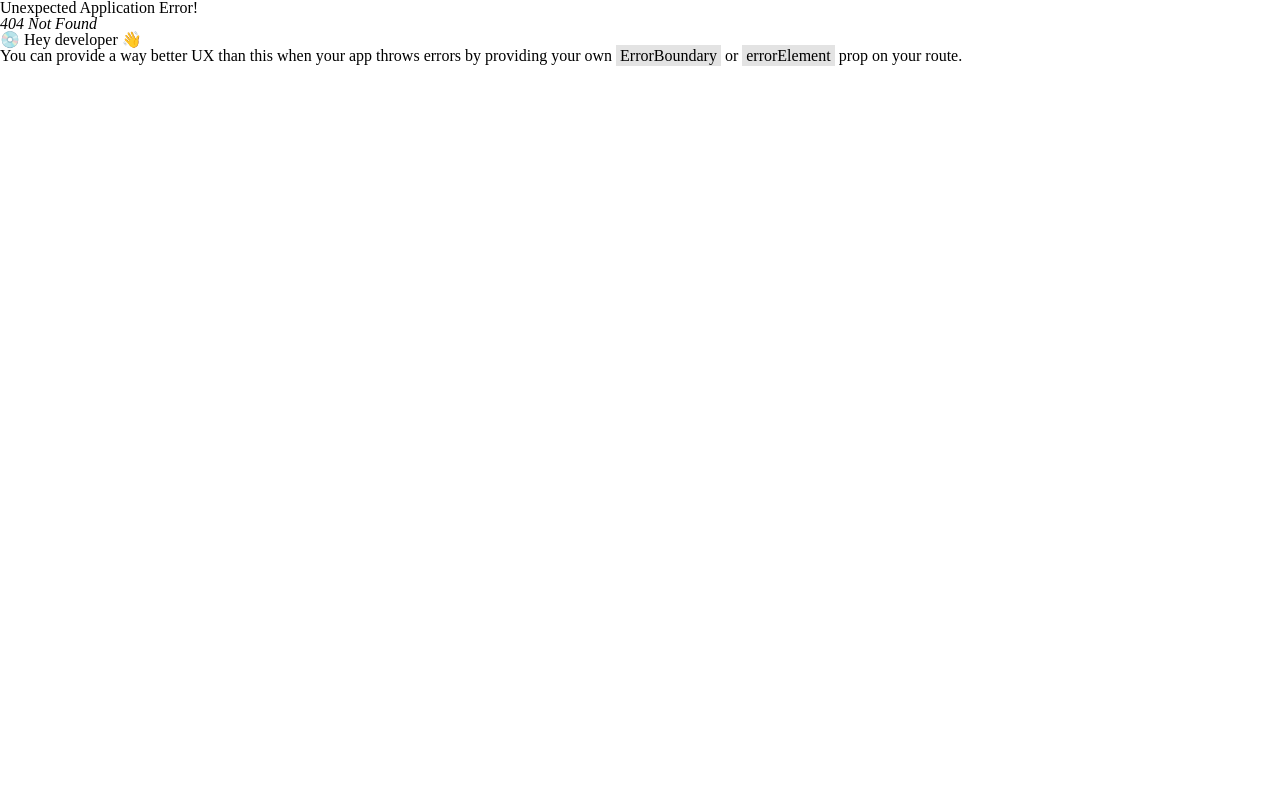
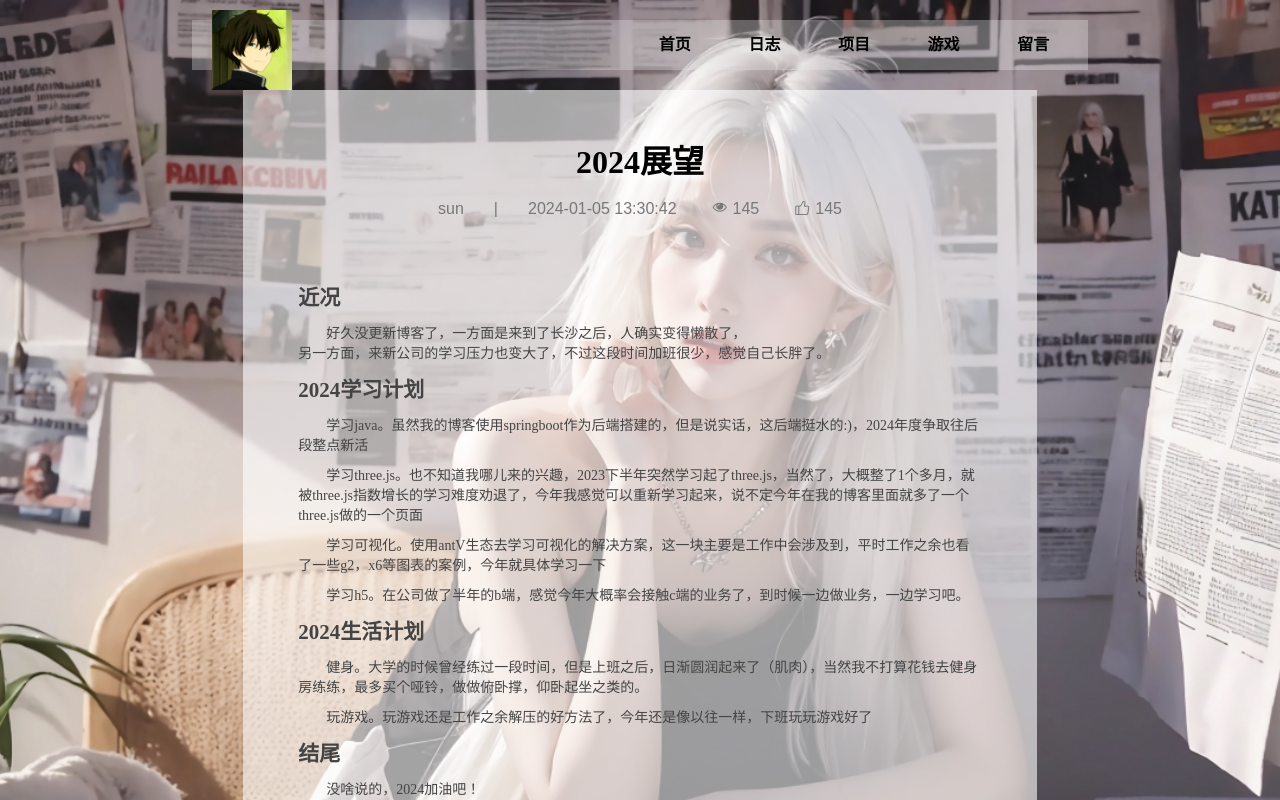
Before and after one commit to sunshineLi2019/myBl, a React (Vite) app: page /log/1 in a window 1280 px wide. Before the commit this address had no page. Built offline with nearby package versions, Linux system fonts and the light colour scheme.

Commit message:
文章页+路由传参

```diff
--- a/src/App.css
+++ b/src/App.css
@@ -5,6 +5,43 @@
   background-size: cover;
   overflow: hidden;
 }
+h1 {
+  font-size: 2em;
+  margin-block: 0.67em;
+  font-weight: bold;
+}
+h2 {
+  font-size: 1.5em;
+  margin-block: 0.83em;
+  font-weight: bold;
+}
+.box {
+  &::-webkit-scrollbar {
+    height: 0;
+    width: 0;
+  }
+  animation-name: fadeIn;
+  animation-duration: 1s;
+  animation-timing-function: ease-in-out;
+  animation-fill-mode: backwards;
+  max-width: 62%;
+  background-color: rgba(255, 255, 255, 0.6);
+  height: calc(100vh - 90px);
+  margin: 0 auto;
+  overflow: auto;
+  overflow-x: hidden;
+  transition: all 0.5s ease-in-out;
+  margin-top: 90px;
+}
+@keyframes fadeIn {
+  0% {
+    opacity: 0;
+  }
+  100% {
+    opacity: 1;
+  }
+}
+
 .iconfont {
   font-family: "iconfont" !important;
   font-size: 12px;
--- a/src/components/Navigation.tsx
+++ b/src/components/Navigation.tsx
@@ -54,7 +54,7 @@ export default function Navigation(): JSX.Element {
             <NavLink to="/">首页</NavLink>
           </li>
           <li>
-            <NavLink to="/log">日志</NavLink>
+            <NavLink to="/log/121">日志</NavLink>
           </li>
           <li>
             <NavLink to="/project">项目</NavLink>
--- a/src/pages/Home/Carousel.tsx
+++ b/src/pages/Home/Carousel.tsx
@@ -1,12 +1,16 @@
 import React from "react";
 import article from "./css/article.module.less";
-import Log from "../log/Log";
+import { useNavigate } from "react-router-dom";
 export default function Carousel() {
+  const navigate = useNavigate();
   return (
-    <div className={article.box}>
-      <Log />
-      {/* <ul>
-        <li>
+    <div className={`${article.box} box`}>
+      <ul>
+        <li
+          onClick={() => {
+            navigate("/log/121");
+          }}
+        >
           <div className={article.care}>
             <div className={article.target}>
               随笔
@@ -42,7 +46,11 @@ export default function Carousel() {
             </div>
           </div>
         </li>
-        <li>
+        <li
+          onClick={() => {
+            navigate("/log/122");
+          }}
+        >
           <div className={article.care}>
             <div className={article.target}>
               随笔
@@ -284,7 +292,7 @@ export default function Carousel() {
             <span>&gt;</span>
           </div>
         </div>
-      </ul> */}
+      </ul>
     </div>
   );
 }
--- a/src/pages/Home/css/article.module.less
+++ b/src/pages/Home/css/article.module.less
@@ -1,17 +1,5 @@
 .box {
-  .fadeIn(1s,ease-in-out);
-  max-width: 62%;
-  background-color: rgba(255, 255, 255, 0.6);
-  height: calc(100vh - 90px);
-  margin: 0 auto;
-  overflow: auto;
-  overflow-x: hidden;
-  transition: all 0.5s ease-in-out;
-  margin-top: 90px;
-  &::-webkit-scrollbar {
-    height: 0;
-    width: 0;
-  }
+
   li {
     position: relative;
     z-index: 2;
@@ -143,20 +131,7 @@
     margin-right: 5px;
   }
 }
-@keyframes fadeIn {
-  0% {
-    opacity: 0;
-  }
-  100% {
-    opacity: 1;
-  }
-}
-.fadeIn(@time:1s,@ease:ease-out,@fillmode:backwards) {
-  animation-name: fadeIn;
-  animation-duration: @time;
-  animation-timing-function: @ease;
-  animation-fill-mode: @fillmode;
-}
+
 @font-face {
   font-family: "Averia Sans Libre"; /* Project id  */
   src: url("/src/assets/1.ttf");
--- a/src/pages/log/Log.tsx
+++ b/src/pages/log/Log.tsx
@@ -1,17 +1,63 @@
-import React from "react";
+import React, { useEffect } from "react";
 import log from "./css/log.module.less";
+import { useParams } from "react-router-dom";
 export default function Log(): JSX.Element {
+  const params = useParams();
+  // {id: "2",name:"zora"}
+  useEffect(() => {
+    console.log(params);
+  }, []);
+
   return (
-    <div className={log.box}>
+    <div className="box">
       <div className={log.header}>
         <h1 className={log.title}>2024展望</h1>
         <p>
           <span>sun</span>
           <span>|</span>
-          <span>|</span>
+          <span>2024-01-05 13:30:42</span>
+          <span>
+            <span className="iconfont icon-yanjing"></span>
+            <span>145</span>
+          </span>
+          <span>
+            <span className="iconfont icon-good"></span>
+            <span>145</span>
+          </span>
         </p>
       </div>
-      <div className={log.content}></div>
+      <div>
+        <div className={log.content}>
+          <h2>近况</h2>
+          <p>
+            好久没更新博客了，一方面是来到了长沙之后，人确实变得懒散了，
+            <br />
+            另一方面，来新公司的学习压力也变大了，不过这段时间加班很少，感觉自己长胖了。
+          </p>
+          <h2>2024学习计划</h2>
+          <p>
+            学习java。虽然我的博客使用springboot作为后端搭建的，但是说实话，这后端挺水的:)，2024年度争取往后段整点新活
+          </p>
+          <p>
+            学习three.js。也不知道我哪儿来的兴趣，2023下半年突然学习起了three.js，当然了，大概整了1个多月，就被three.js指数增长的学习难度劝退了，今年我感觉可以重新学习起来，说不定今年在我的博客里面就多了一个three.js做的一个页面
+          </p>
+          <p>
+            学习可视化。使用antV生态去学习可视化的解决方案，这一块主要是工作中会涉及到，平时工作之余也看了一些g2，x6等图表的案例，今年就具体学习一下
+          </p>
+          <p>
+            学习h5。在公司做了半年的b端，感觉今年大概率会接触c端的业务了，到时候一边做业务，一边学习吧。
+          </p>
+          <h2>2024生活计划</h2>
+          <p>
+            健身。大学的时候曾经练过一段时间，但是上班之后，日渐圆润起来了（肌肉），当然我不打算花钱去健身房练练，最多买个哑铃，做做俯卧撑，仰卧起坐之类的。
+          </p>
+          <p>
+            玩游戏。玩游戏还是工作之余解压的好方法了，今年还是像以往一样，下班玩玩游戏好了
+          </p>
+          <h2>结尾</h2>
+          <p>没啥说的，2024加油吧！</p>
+        </div>
+      </div>
     </div>
   );
 }
--- a/src/pages/log/css/log.module.css
+++ b/src/pages/log/css/log.module.css
@@ -1,10 +1,35 @@
-.box .header {
+.header {
   text-align: center;
   overflow: hidden;
   margin-top: 35px;
 }
-.box .header .title {
-  font-size: 2em;
+.header .title {
   text-shadow: rgba(255, 255, 255, 0.8) 5px 5px 5px;
 }
+.header p {
+  font-family: "veria Sans Libre", fantasy;
+  margin-top: 10px;
+}
+.header p > span {
+  margin: 0 15px;
+  color: #777;
+}
+.header p > span span:first-child {
+  font-size: 16px;
+  margin: 0 5px;
+}
+.content {
+  line-height: 20px;
+  font-weight: 400;
+  padding: 55px;
+  font-size: 14px;
+  color: #444;
+}
+.content h2 {
+  margin: 16px 0;
+}
+.content p {
+  text-indent: 2em;
+  margin-bottom: 10px;
+}
 /*# sourceMappingURL=./log.module.css.map */
--- a/src/pages/log/css/log.module.less
+++ b/src/pages/log/css/log.module.less
@@ -1,14 +1,35 @@
-.box {
 .header {
   text-align: center;
   overflow: hidden;
+  margin-top: 35px;
   .title {
-      font-size: 2em;
-      text-shadow: rgba(255, 255, 255, 0.8) 5px
-        5px 5px;
+    text-shadow: rgba(255, 255, 255, 0.8) 5px 5px
+      5px;
   }
-    margin-top: 35px;
+  p {
+    font-family: "veria Sans Libre", fantasy;
+    margin-top: 10px;
+    & > span {
+      margin: 0 15px;
+      color: #777;
+      span:first-child {
+        font-size: 16px;
+        margin: 0 5px;
+      }
+    }
+  }
 }
 .content {
+  line-height: 20px;
+  font-weight: 400;
+  padding: 55px;
+  font-size: 14px;
+  color: #444;
+  h2 {
+    margin: 16px 0;
+  }
+  p {
+    text-indent: 2em;
+    margin-bottom: 10px;
   }
 }
--- a/src/router/index.tsx
+++ b/src/router/index.tsx
@@ -11,7 +11,7 @@ const router = createBrowserRouter([
     element: <App />,
     children: [
       { index: true, element: <Carousel /> },
-      { path: "/log", element: <Log /> },
+      { path: "/log/:id", element: <Log /> },
       { path: "/project", element: <Project /> },
       { path: "/game", element: <Game /> },
       { path: "/message", element: <Message /> },
```
Also changed, not shown: src/pages/Home/css/article.module.css (+0 -26 lines), 2 other files (tests, documents, lock files or other folders). Lines whose indentation alone changed are shown as unchanged.
